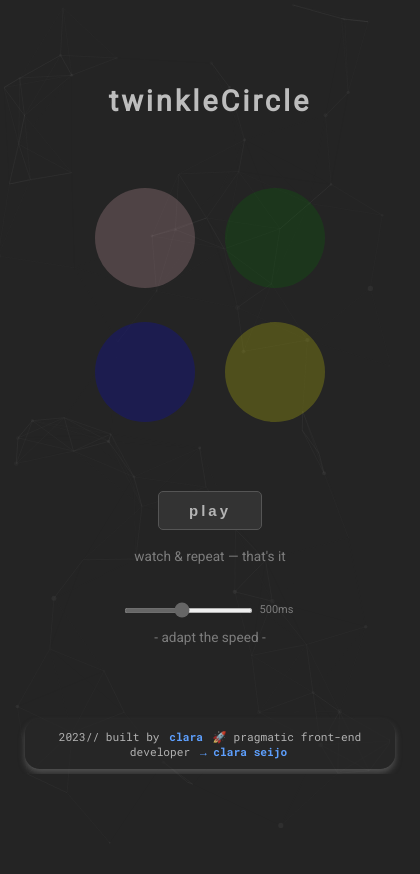
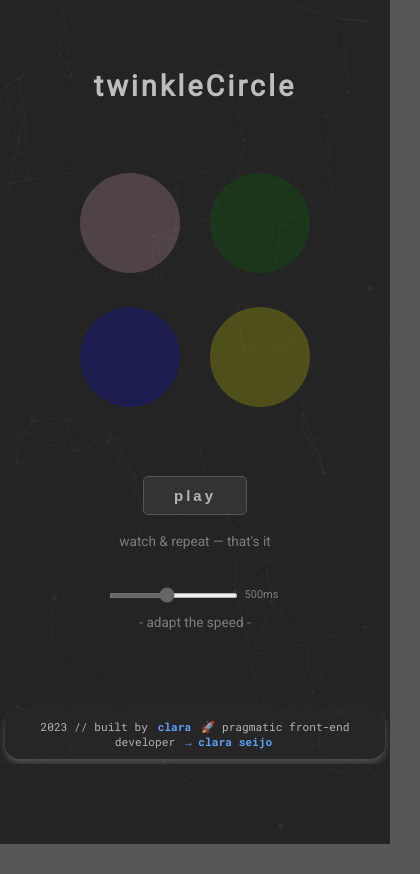
Before and after one commit to clasei/twinkle-circle, a React (Create React App) app: page / in a window 390 px wide. Shown: the whole page, 420 px wide, since content can reach past the window. After the commit the page ends 844 px from the top, so only its background shows below. Built offline with nearby package versions, Linux system fonts and the light colour scheme.

Commit message:
footer style improved here

```diff
--- a/src/components/Footer/Footer.css
+++ b/src/components/Footer/Footer.css
@@ -3,14 +3,14 @@
     color: rgba(194, 194, 194, 0.902);
     font-size: 0.7em;
     background-color: rgba(40, 40, 40, 0.7);
-    padding: 10px 5px;
+    padding: 10px 30px;
     width: 100%;
     bottom: 0;
     text-align: center;
     box-shadow: 0 4px 6px rgba(125, 125, 125, 0.5);
     box-sizing: border-box;
     position: fixed;
-    width: 95%;
+    width: auto;
     margin-bottom: 5px;
 }
 
@@ -40,12 +40,12 @@ footer span {
 @media only screen and (max-width: 900px) {
     body {
         overflow-y: auto;
-        padding: 15px;
     }
 
     #footer {
         bottom: 0;
         position: relative;
+        margin: 5px;
         border-radius: 15px;
     }
 }
--- a/src/components/Footer/Footer.js
+++ b/src/components/Footer/Footer.js
@@ -7,7 +7,7 @@ const Footer = () => {
   return (
     <div id="footer">
         <footer>
-            <span id="currentYear">{ currentYear }</span>
+            <span id="currentYear">{ currentYear } </span>
             // built by <a href="https://github.com/clasei" target="_blank" rel="noopener noreferrer">clara </a>
             <span id="rocketIcon">🚀</span>
             pragmatic front-end developer <a href="https://bio.link/claraseijo" target="_blank" rel="noopener noreferrer">→ clara seijo</a>
```
